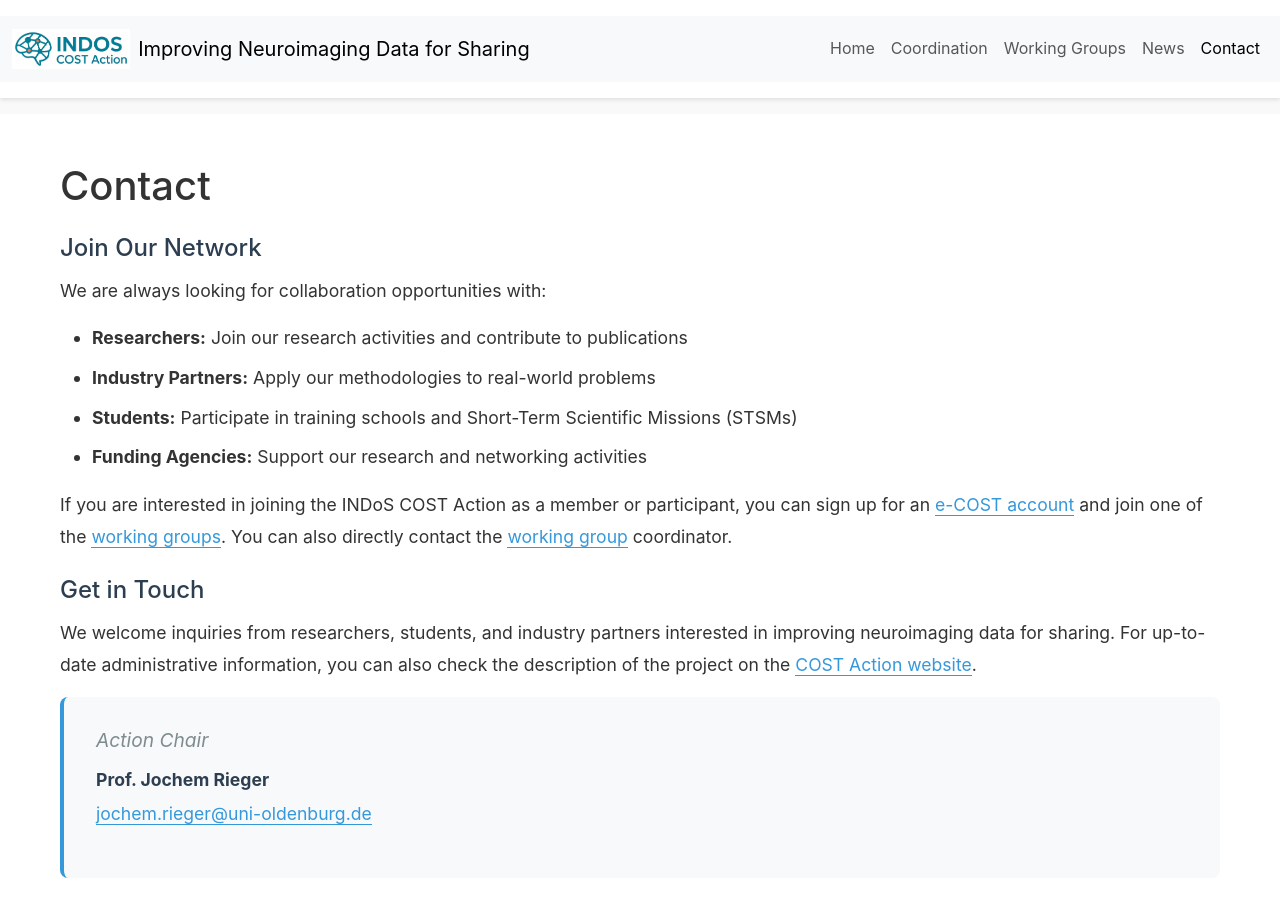
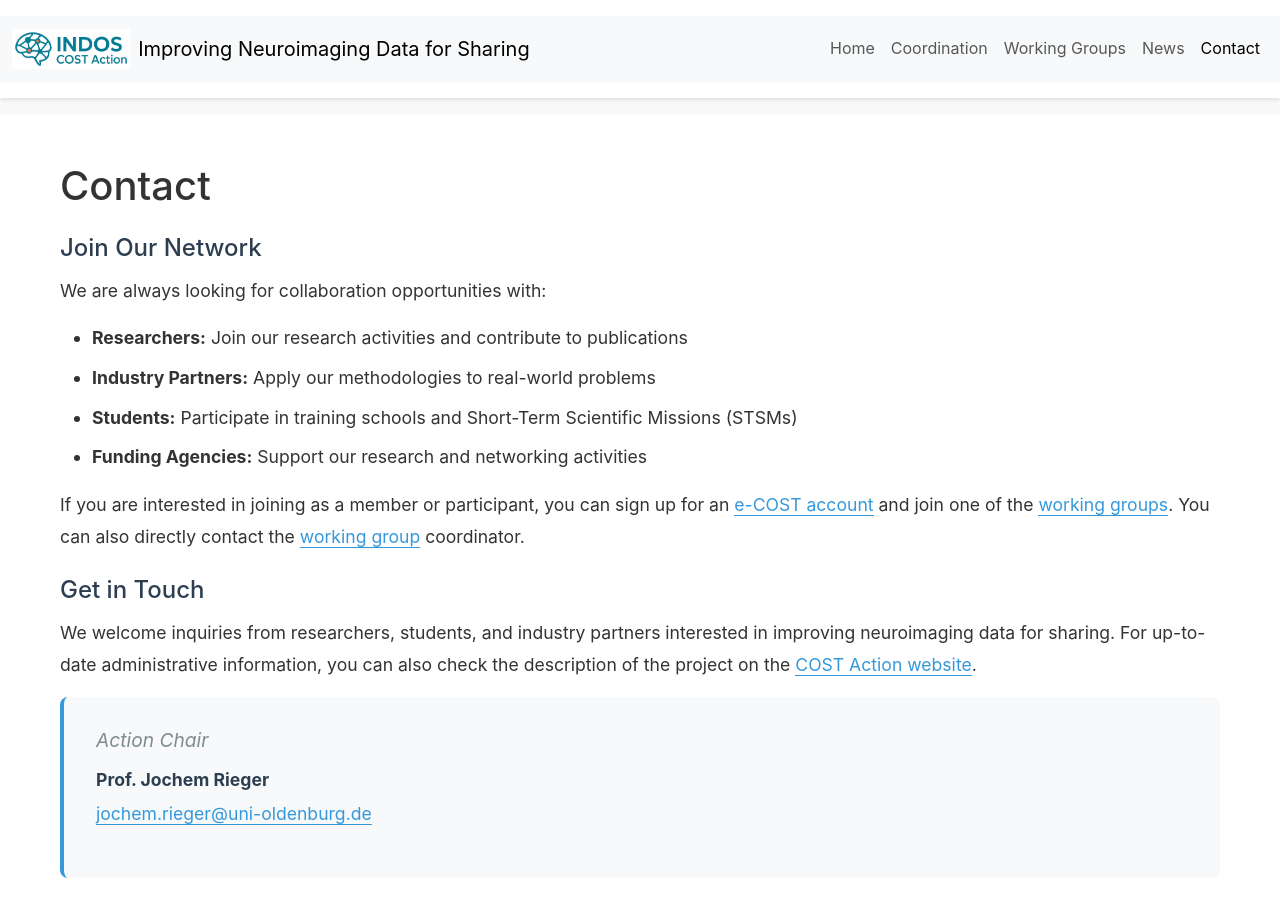
Before and after one commit to cost-indos/cost-indos.github.io, a Jekyll site: the page built from contact.md, in a window 1280 px wide and 900 px high. Built offline with Jekyll 4.4.1, drawn with Linux system fonts in a browser that asks for light colours.

Commit message:
small updates

```diff
--- a/contact.md
+++ b/contact.md
@@ -12,7 +12,7 @@ We are always looking for collaboration opportunities with:
 - **Students:** Participate in training schools and Short-Term Scientific Missions (STSMs)
 - **Funding Agencies:** Support our research and networking activities
 
-If you are interested in joining the INDoS COST Action as a member or participant, you can sign up for an [e-COST account](https://e-services.cost.eu/) and join one of the [working groups](https://www.cost.eu/actions/CA24161/#tabs+Name:Working%20Groups%20and%20Membership). You can also directly contact the [working group](/working-groups) coordinator.
+If you are interested in joining as a member or participant, you can sign up for an [e-COST account](https://e-services.cost.eu/) and join one of the [working groups](https://www.cost.eu/actions/CA24161/#tabs+Name:Working%20Groups%20and%20Membership). You can also directly contact the [working group](/working-groups) coordinator.
 
 ## Get in Touch
 
```
Also changed, not shown: index.md (+3 -3 lines), README.md.
